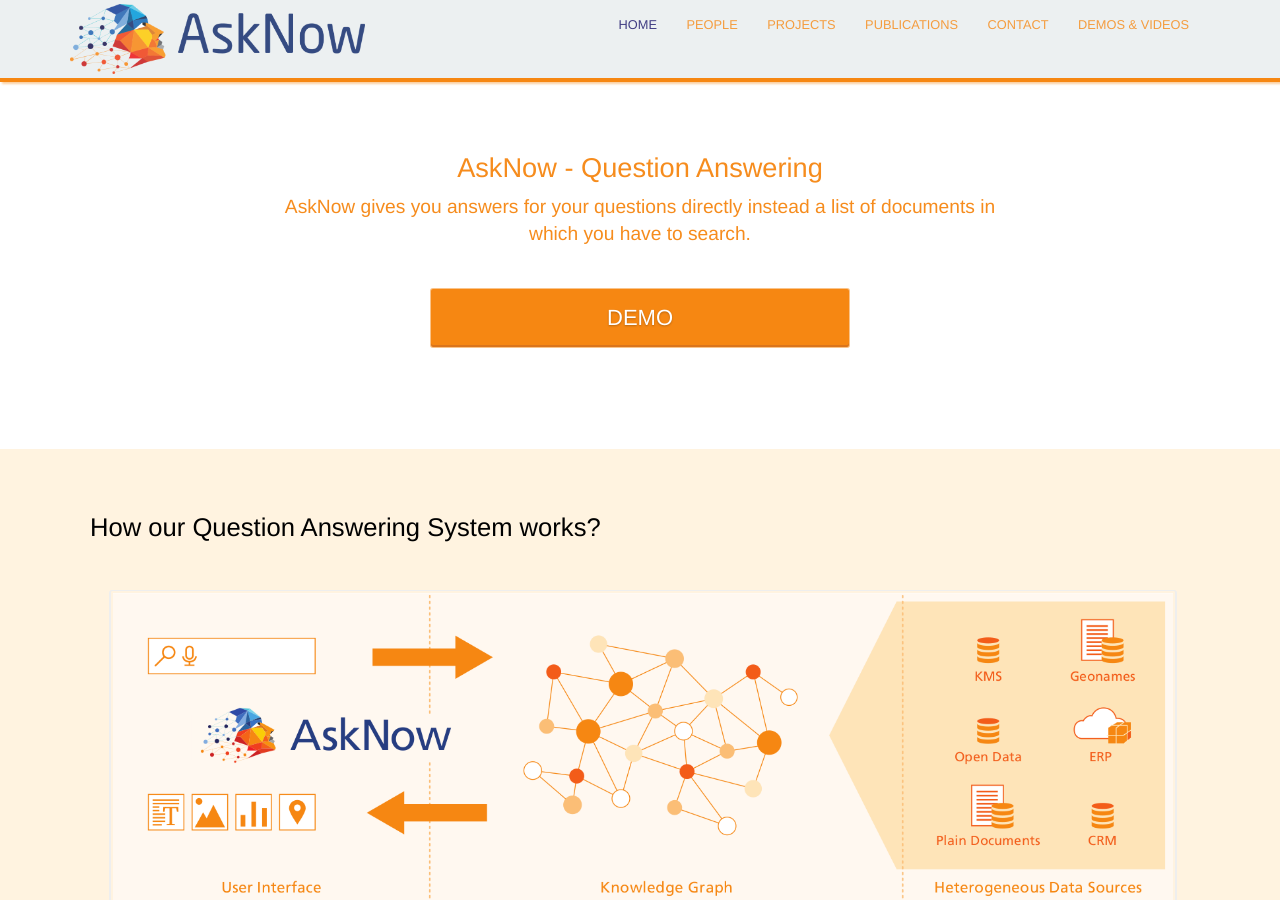
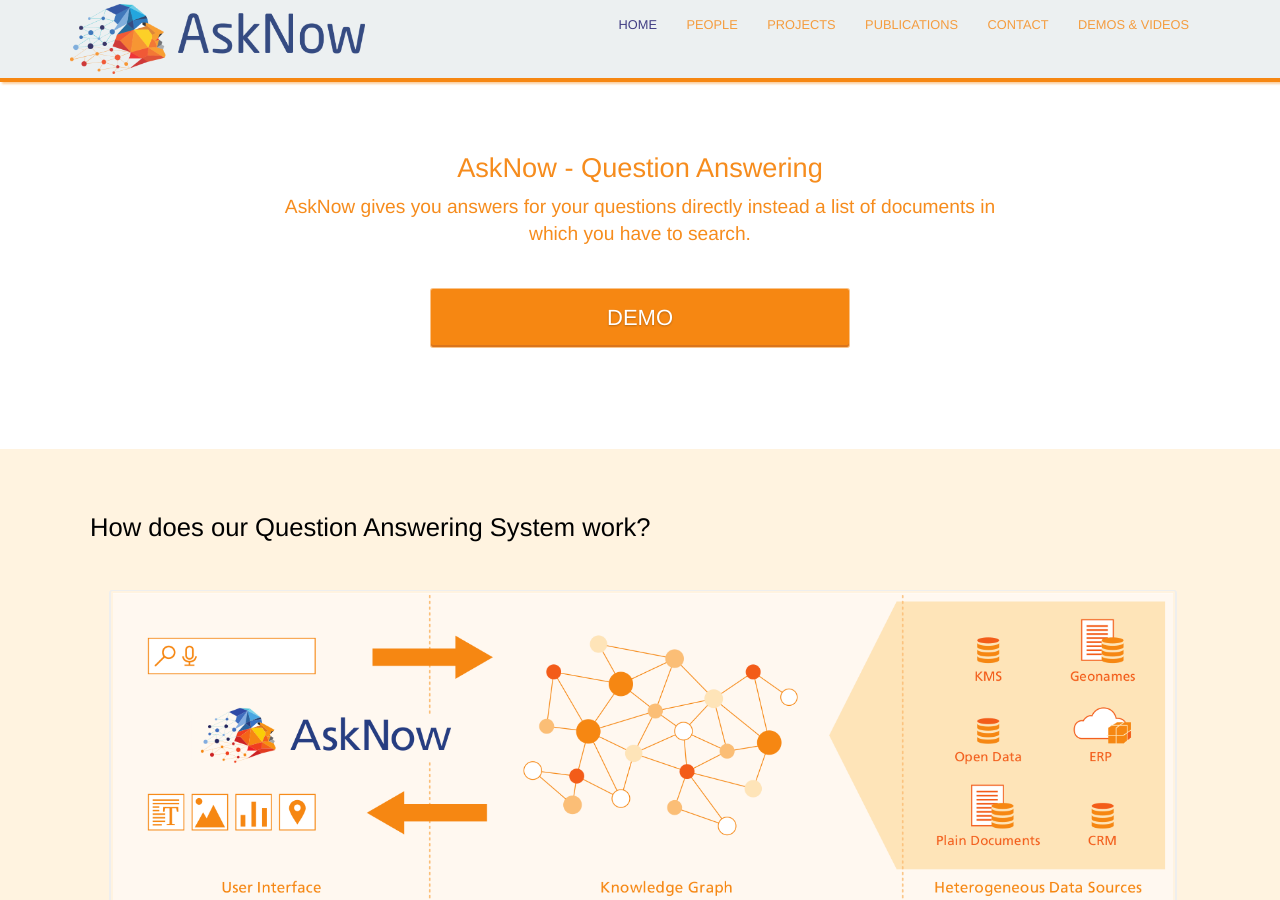
Before and after one commit to AskNowQA/AskNow-Website, a Jekyll site: the page built from index.md, in a window 1280 px wide and 900 px high. Built offline with Jekyll 4.4.1, drawn with Linux system fonts in a browser that asks for light colours.

Commit message:
Reference to Issue #14 Grammar Mistake for Title

```diff
--- a/_layouts/home.html
+++ b/_layouts/home.html
@@ -25,7 +25,7 @@
 	<section class="contentOne">
 		<div class="container flex">
 			<div class="text editable">
-				<h2>How our <strong>Question Answering System</strong> works?</h2>
+				<h2>How does our <strong>Question Answering System</strong> work?</h2>
 				<br/>
 				<div class="image">
 					<img src="{{ site.baseurl }}/assets/conceptBanner.png" alt="Screenshot" class="screenshot editable" />
```
